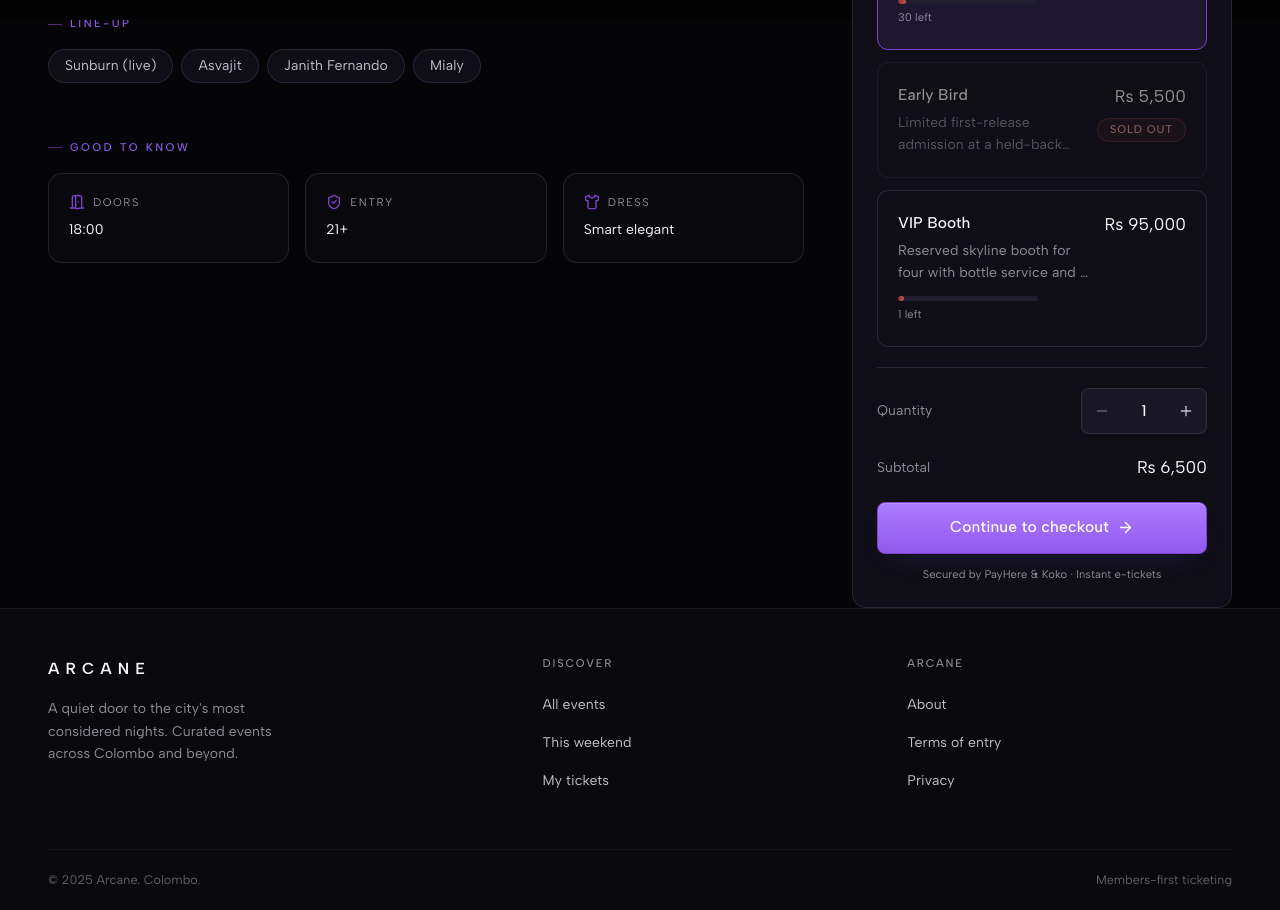
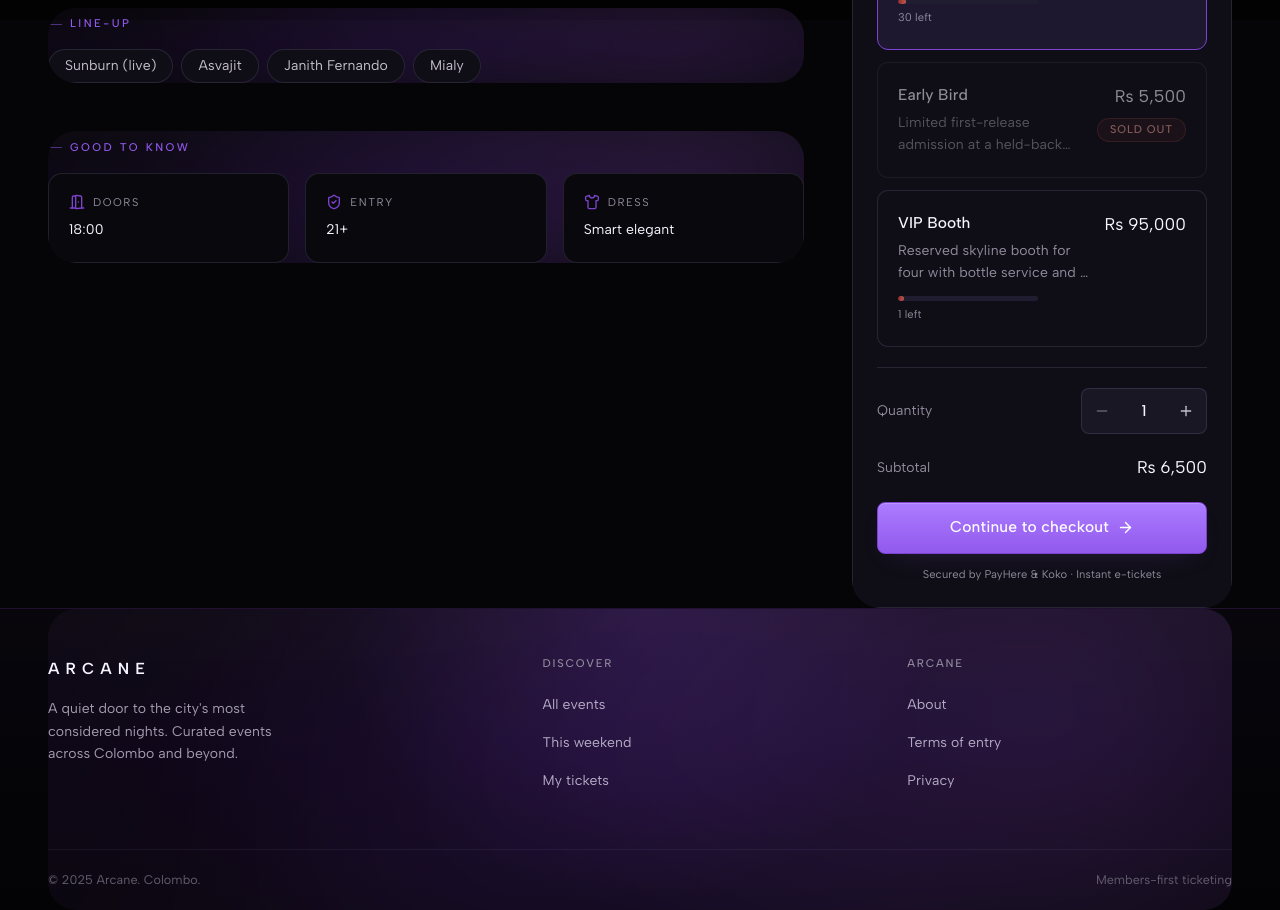
Before and after one commit to wearefern/arcane-web, a React (Vite) app in the folder frontend/: page /events/solstice-rooftop-sessions in a window 1280 px wide. Shown: the part 780-1690 px from the top of the page. Built offline with nearby package versions, Linux system fonts and the light colour scheme.

Commit message:
scroll changess

```diff
--- /dev/null
+++ b/frontend/src/components/motion/ScrollGlowSection.tsx
@@ -0,0 +1,24 @@
+import { useEffect, useRef, useState, type ReactNode } from 'react';
+import { cn } from '../../lib/cn';
+
+export function ScrollGlowSection({ children, className }: { children: ReactNode; className?: string }) {
+  const sectionRef = useRef<HTMLElement>(null);
+  const [visible, setVisible] = useState(() => window.matchMedia('(prefers-reduced-motion: reduce)').matches);
+
+  useEffect(() => {
+    const node = sectionRef.current;
+    if (!node || window.matchMedia('(prefers-reduced-motion: reduce)').matches) return;
+    const observer = new IntersectionObserver(
+      ([entry]) => setVisible(entry.isIntersecting),
+      { threshold: 0.22, rootMargin: '-4% 0px -8% 0px' },
+    );
+    observer.observe(node);
+    return () => observer.disconnect();
+  }, []);
+
+  return (
+    <section ref={sectionRef} className={cn('cosmic-section', visible && 'is-visible', className)}>
+      <div className="cosmic-section__content">{children}</div>
+    </section>
+  );
+}
--- /dev/null
+++ b/frontend/src/components/motion/ScrollReveal.tsx
@@ -0,0 +1,26 @@
+import { useEffect, useRef, useState, type ReactNode } from 'react';
+import { cn } from '../../lib/cn';
+
+export function ScrollReveal({ children, className }: { children: ReactNode; className?: string }) {
+  const rootRef = useRef<HTMLDivElement>(null);
+  const [visible, setVisible] = useState(() => window.matchMedia('(prefers-reduced-motion: reduce)').matches);
+
+  useEffect(() => {
+    const node = rootRef.current;
+    if (!node) return;
+    if (window.matchMedia('(prefers-reduced-motion: reduce)').matches) return;
+    const observer = new IntersectionObserver(
+      ([entry]) => {
+        if (entry.isIntersecting) {
+          setVisible(true);
+          observer.disconnect();
+        }
+      },
+      { rootMargin: '0px 0px -8% 0px', threshold: 0.08 },
+    );
+    observer.observe(node);
+    return () => observer.disconnect();
+  }, []);
+
+  return <div ref={rootRef} className={cn('scroll-reveal', visible && 'is-visible', className)}>{children}</div>;
+}
--- /dev/null
+++ b/frontend/src/components/motion/StaggerContainer.tsx
@@ -0,0 +1,6 @@
+import type { CSSProperties, ReactNode } from 'react';
+import { cn } from '../../lib/cn';
+
+export function StaggerContainer({ children, className }: { children: ReactNode; className?: string }) {
+  return <div className={cn('stagger-container', className)} style={{ '--stagger-step': '70ms' } as CSSProperties}>{children}</div>;
+}
--- a/frontend/src/layouts/PublicLayout.tsx
+++ b/frontend/src/layouts/PublicLayout.tsx
@@ -1,10 +1,11 @@
-import { useState } from 'react';
+import { useEffect, useState } from 'react';
 import { NavLink, Link, Outlet, useLocation } from 'react-router-dom';
 import { Menu, X, Ticket, Sparkles } from 'lucide-react';
 import { Wordmark } from '../components/brand/Wordmark';
 import { buttonClass } from '../components/ui/Button';
 import { cn } from '../lib/cn';
 import { AnimatedBackground } from '../components/layout/AnimatedBackground';
+import { ScrollGlowSection } from '../components/motion/ScrollGlowSection';
 
 const LINKS = [
   { to: '/', label: 'Home', end: true },
@@ -14,16 +15,23 @@ const LINKS = [
 
 export function PublicLayout() {
   const [menuOpen, setMenuOpen] = useState(false);
+  const [scrolled, setScrolled] = useState(() => window.scrollY > 20);
   const location = useLocation();
 
   // close the mobile sheet whenever the route changes
   const pathKey = location.pathname;
 
+  useEffect(() => {
+    const handleScroll = () => setScrolled(window.scrollY > 20);
+    window.addEventListener('scroll', handleScroll, { passive: true });
+    return () => window.removeEventListener('scroll', handleScroll);
+  }, []);
+
   return (
     <>
       <AnimatedBackground />
       <a href="#main" className="skip-link">Skip to content</a>
-      <header className="pubnav">
+      <header className={cn('pubnav', scrolled && 'is-scrolled')}>
         <div className="pubnav__inner">
           <Link to="/" aria-label="Arcane home">
             <Wordmark />
@@ -83,6 +91,7 @@ export function PublicLayout() {
 
       <footer className="foot">
         <div className="container container--wide">
+          <ScrollGlowSection className="foot__glow">
           <div className="foot__inner">
             <div className="foot__brand">
               <Wordmark />
@@ -107,6 +116,7 @@ export function PublicLayout() {
             <span>© 2025 Arcane. Colombo.</span>
             <span className="mono">Members-first ticketing</span>
           </div>
+          </ScrollGlowSection>
         </div>
       </footer>
     </>
--- a/frontend/src/pages/public/EventDetail.tsx
+++ b/frontend/src/pages/public/EventDetail.tsx
@@ -21,6 +21,7 @@ import { LoadingBlock, StateBlock } from '../../components/ui/Feedback';
 import { buttonClass } from '../../components/ui/Button';
 import { formatDateLong, formatLkr, formatTime } from '../../lib/format';
 import { cn } from '../../lib/cn';
+import { ScrollGlowSection } from '../../components/motion/ScrollGlowSection';
 
 export default function EventDetail() {
   const { slug } = useParams<{ slug: string }>();
@@ -123,34 +124,37 @@ export default function EventDetail() {
       <div className="container container--wide">
         <div className="detail-layout">
           <div>
-            <p className="eyebrow">The night</p>
-            <div className="prose" style={{ marginTop: 'var(--space-5)' }}>
-              <p style={{ fontSize: 'var(--fs-lg)', color: 'var(--text-1)' }}>{event.description}</p>
-            </div>
+            <ScrollGlowSection className="detail-glow detail-glow--description">
+              <p className="eyebrow">The night</p>
+              <div className="prose" style={{ marginTop: 'var(--space-5)' }}>
+                <p style={{ fontSize: 'var(--fs-lg)' }}>{event.description}</p>
+              </div>
+            </ScrollGlowSection>
 
             {event.lineup && event.lineup.length > 0 && (
-              <div style={{ marginTop: 'var(--space-9)' }}>
+              <ScrollGlowSection className="detail-glow">
                 <p className="eyebrow">Line-up</p>
                 <div className="row row--wrap" style={{ gap: 'var(--space-2)', marginTop: 'var(--space-4)' }}>
                   {event.lineup.map((act) => (
                     <span key={act} className="chip" style={{ cursor: 'default' }}>{act}</span>
                   ))}
                 </div>
-              </div>
+              </ScrollGlowSection>
             )}
 
-            <div style={{ marginTop: 'var(--space-9)' }}>
+            <ScrollGlowSection className="detail-glow">
               <p className="eyebrow">Good to know</p>
               <div className="grid" style={{ gridTemplateColumns: 'repeat(auto-fit, minmax(170px, 1fr))', marginTop: 'var(--space-4)', gap: 'var(--space-4)' }}>
                 <Detail icon={<DoorOpen size={16} />} label="Doors" value={event.doorsTime ? `${event.doorsTime}` : 'On arrival'} />
                 <Detail icon={<ShieldCheck size={16} />} label="Entry" value={event.agePolicy ?? 'All welcome'} />
                 <Detail icon={<Shirt size={16} />} label="Dress" value={event.dressCode ?? 'As you are'} />
               </div>
-            </div>
+            </ScrollGlowSection>
           </div>
 
           {/* aside — ticket selection */}
           <aside className="detail-aside">
+            <ScrollGlowSection className="detail-glow--tickets">
             <div className="card card--pad">
               <p className="eyebrow eyebrow--plain" style={{ color: 'var(--text-3)' }}>Tickets</p>
               <div className="stack" style={{ marginTop: 'var(--space-4)', ['--gap' as string]: 'var(--space-3)' }}>
@@ -215,6 +219,7 @@ export default function EventDetail() {
                 Secured by PayHere & Koko · Instant e-tickets
               </p>
             </div>
+            </ScrollGlowSection>
           </aside>
         </div>
       </div>
--- a/frontend/src/styles/domain.css
+++ b/frontend/src/styles/domain.css
@@ -85,7 +85,7 @@
   box-shadow: inset 0 1px rgba(255,255,255,0.025), 0 22px 60px -42px rgba(115, 56, 220, 0.8);
   transition: border-color var(--dur) var(--ease-out), transform var(--dur-slow) var(--ease-out), box-shadow var(--dur-slow) var(--ease-out);
 }
-.ecard:hover { border-color: var(--line-gold); transform: translateY(-6px); box-shadow: 0 24px 60px -28px rgba(128, 69, 240, 0.42); }
+.ecard:hover { border-color: var(--line-gold); transform: translateY(-6px) scale(1.01); box-shadow: 0 24px 60px -28px rgba(128, 69, 240, 0.42); }
 .ecard:hover .ecard__title { color: var(--gold-100); }
 .ecard:hover .poster::before { transform: scale(1.06); filter: saturate(1.15); }
 .ecard:hover .ecard__arrow { transform: translateX(4px); color: var(--gold-200); }
--- a/frontend/src/styles/public.css
+++ b/frontend/src/styles/public.css
@@ -11,9 +11,15 @@
   height: var(--nav-h);
   display: flex;
   align-items: center;
-  background: rgba(3, 3, 5, 0.78);
-  backdrop-filter: blur(16px) saturate(140%);
+  background: rgba(3, 3, 5, 0.12);
+  backdrop-filter: blur(0) saturate(100%);
   border-bottom: 1px solid var(--line-soft);
+  transition: background var(--dur-slow) var(--ease-out), backdrop-filter var(--dur-slow) var(--ease-out), box-shadow var(--dur-slow) var(--ease-out);
+}
+.pubnav.is-scrolled {
+  background: rgba(3, 3, 5, 0.82);
+  backdrop-filter: blur(18px) saturate(135%);
+  box-shadow: 0 12px 40px -28px rgba(105, 54, 190, 0.6);
 }
 .pubnav__inner {
   width: 100%;
@@ -191,6 +197,38 @@
 .discovery__title { margin-top: var(--space-4); font-size: clamp(4rem, 8vw, 7.4rem); letter-spacing: -.045em; }
 .discovery__subtitle { max-width: 640px; margin-top: var(--space-6); color: var(--text-2); line-height: 1.7; }
 .discovery__body { position: relative; }
+
+/* ---- Motion language ------------------------------------------------ */
+.scroll-reveal {
+  opacity: 0;
+  transform: translateY(24px);
+  filter: blur(8px);
+  transition: opacity 680ms var(--ease-out), transform 680ms var(--ease-out), filter 760ms var(--ease-out);
+}
+.scroll-reveal.is-visible { opacity: 1; transform: translateY(0); filter: blur(0); }
+.results-reveal { margin-top: 0; }
+
+.marquee {
+  width: 100%;
+  overflow: hidden;
+  border-block: 1px solid var(--line-soft);
+  background: rgba(8, 7, 12, 0.46);
+  margin-bottom: var(--space-7);
+}
+.marquee__track {
+  width: max-content;
+  display: flex;
+  align-items: center;
+  min-height: 42px;
+  color: var(--text-4);
+  font-family: var(--font-mono);
+  font-size: var(--fs-2xs);
+  letter-spacing: 0.16em;
+  text-transform: uppercase;
+  animation: marquee-slide 34s linear infinite;
+}
+.marquee__track span { white-space: nowrap; padding-right: 1.5em; }
+@keyframes marquee-slide { to { transform: translateX(-50%); } }
 .discovery__filters { padding: var(--space-3); border: 1px solid var(--line); border-radius: var(--r-lg); background: rgba(12, 10, 18, .82); box-shadow: inset 0 1px rgba(255,255,255,.03), 0 22px 70px -45px rgba(142, 73, 255, .7); }
 .discovery__filters .input, .discovery__filters .select { min-height: 64px; background: rgba(18, 15, 27, .9); border-color: var(--line); }
 .discovery__filters .select-wrap { flex: 0 0 220px; }
@@ -225,37 +263,50 @@
 /* mobile menu sheet */
 .pubmenu {
   position: fixed;
-  inset: var(--nav-h) 0 auto 0;
+  inset: var(--nav-h) 0 0 0;
   z-index: var(--z-drawer);
-  background: var(--ink-850);
+  background: rgba(3, 3, 5, 0.97);
+  backdrop-filter: blur(18px);
   border-bottom: 1px solid var(--line);
-  padding: var(--space-4);
+  padding: var(--space-8) var(--page-gutter);
   display: flex;
   flex-direction: column;
-  gap: var(--space-1);
-  animation: rise var(--dur) var(--ease-out);
+  justify-content: center;
+  gap: var(--space-3);
+  animation: menu-in var(--dur-slow) var(--ease-out);
 }
 .pubmenu a {
-  padding: var(--space-4);
+  min-height: 52px;
+  padding: var(--space-4) var(--space-5);
   border-radius: var(--r-sm);
   color: var(--text-2);
-  font-size: var(--fs-lg);
+  font-size: clamp(1.35rem, 7vw, 2rem);
+  text-align: center;
 }
 .pubmenu a.is-active { color: var(--gold-200); background: var(--gold-wash); }
+@keyframes menu-in {
+  from { opacity: 0; transform: translateY(-14px); }
+  to { opacity: 1; transform: translateY(0); }
+}
 
 /* ---- Footer ---------------------------------------------------------- */
 .foot {
   margin-top: auto;
-  border-top: 1px solid var(--line-soft);
-  background: var(--ink-850);
+  position: relative;
+  overflow: hidden;
+  border-top: 1px solid rgba(168, 85, 247, 0.18);
+  background:
+    radial-gradient(circle at 50% 0%, rgba(168, 85, 247, 0.13), transparent 42%),
+    linear-gradient(180deg, rgba(9, 7, 14, 0.76), #030305);
 }
+.foot__glow { border-radius: 0; overflow: visible; }
 .foot__inner {
   display: grid;
   grid-template-columns: 1.4fr 1fr 1fr;
   gap: var(--space-8);
   padding-block: var(--space-9);
 }
-.foot__tag { color: var(--text-3); margin-top: var(--space-4); max-width: 30ch; font-size: var(--fs-sm); }
+.foot__tag { color: rgba(226, 220, 240, 0.7); margin-top: var(--space-4); max-width: 30ch; font-size: var(--fs-sm); }
 .foot__col h4 {
   font-family: var(--font-mono);
   font-size: var(--fs-2xs);
@@ -265,8 +316,8 @@
   font-weight: 500;
   margin-bottom: var(--space-4);
 }
-.foot__col a { display: block; color: var(--text-2); font-size: var(--fs-sm); padding: var(--space-2) 0; }
-.foot__col a:hover { color: var(--gold-200); }
+.foot__col a { display: block; color: rgba(226, 220, 240, 0.76); font-size: var(--fs-sm); padding: var(--space-2) 0; }
+.foot__col a:hover { color: rgba(245, 243, 255, 1); }
 .foot__bar {
   border-top: 1px solid var(--line-soft);
   padding-block: var(--space-5);
@@ -361,6 +412,8 @@
   align-items: start;
   margin-top: var(--space-9);
 }
+.detail-glow + .detail-glow { margin-top: var(--space-9); }
+.detail-glow--tickets { overflow: visible; }
 .detail-aside { position: sticky; top: calc(var(--nav-h) + var(--space-5)); display: flex; flex-direction: column; gap: var(--space-4); }
 .tickettype {
   display: flex;
@@ -375,8 +428,71 @@
 .tickettype:hover { border-color: var(--line-strong); }
 .tickettype.is-selected { border-color: var(--gold-600); background: var(--gold-wash); }
 .tickettype__price { font-family: var(--font-mono); font-size: var(--fs-lg); color: var(--text-1); }
-.prose { max-width: 62ch; color: var(--text-2); line-height: var(--lh-relaxed); }
+.prose { max-width: 62ch; color: rgba(245, 243, 255, 0.8); line-height: var(--lh-relaxed); }
 .prose p + p { margin-top: var(--space-4); }
+
+/* ---- Scroll-reactive section illumination -------------------------- */
+.cosmic-section {
+  position: relative;
+  overflow: hidden;
+  border-radius: var(--r-2xl);
+  isolation: isolate;
+}
+.cosmic-section::before {
+  content: '';
+  position: absolute;
+  inset: -30%;
+  z-index: 0;
+  pointer-events: none;
+  opacity: 0;
+  background:
+    radial-gradient(circle at 72% 42%, rgba(168, 85, 247, 0.18), transparent 34%),
+    radial-gradient(circle at 48% 52%, rgba(124, 58, 237, 0.12), transparent 42%),
+    linear-gradient(135deg, transparent 0%, rgba(88, 28, 135, 0.1) 45%, transparent 78%);
+  filter: blur(42px);
+  transform: scale(0.96) translateY(20px);
+  transition: opacity 900ms var(--ease-out), transform 1200ms var(--ease-out);
+}
+.cosmic-section::after {
+  content: '';
+  position: absolute;
+  inset: 0;
+  z-index: 0;
+  pointer-events: none;
+  opacity: 0;
+  background: linear-gradient(180deg, rgba(255,255,255,0.024), rgba(168,85,247,0.035), rgba(255,255,255,0.014));
+  transition: opacity 900ms var(--ease-out);
+}
+.cosmic-section.is-visible::before { opacity: 1; transform: scale(1) translateY(0); animation: section-mist-drift 22s ease-in-out infinite alternate; }
+.cosmic-section.is-visible::after { opacity: 1; }
+.cosmic-section__content {
+  position: relative;
+  z-index: 1;
+  opacity: 1;
+  transform: translateY(6px);
+  filter: none;
+  transition: transform 650ms var(--ease-out);
+}
+.cosmic-section.is-visible .cosmic-section__content { transform: translateY(0); }
+@keyframes section-mist-drift {
+  to { transform: scale(1.04) translate3d(-18px, -8px, 0); }
+}
+
+@media (max-width: 768px) {
+  .cosmic-section::before {
+    inset: -22%;
+    background:
+      radial-gradient(circle at 50% 42%, rgba(168, 85, 247, 0.14), transparent 38%),
+      radial-gradient(circle at 50% 58%, rgba(124, 58, 237, 0.09), transparent 48%);
+    filter: blur(36px);
+  }
+}
+
+@media (prefers-reduced-motion: reduce) {
+  .cosmic-section::before,
+  .cosmic-section::after,
+  .cosmic-section__content { animation: none; transition: none; }
+}
 
 @media (max-width: 920px) {
   .detail-layout { grid-template-columns: 1fr; }
```
Also changed, not shown: frontend/src/components/discovery/EventsDiscovery.tsx (+11 -2 lines), frontend/src/components/motion/MarqueeStrip.tsx (added, +12 -0 lines).
